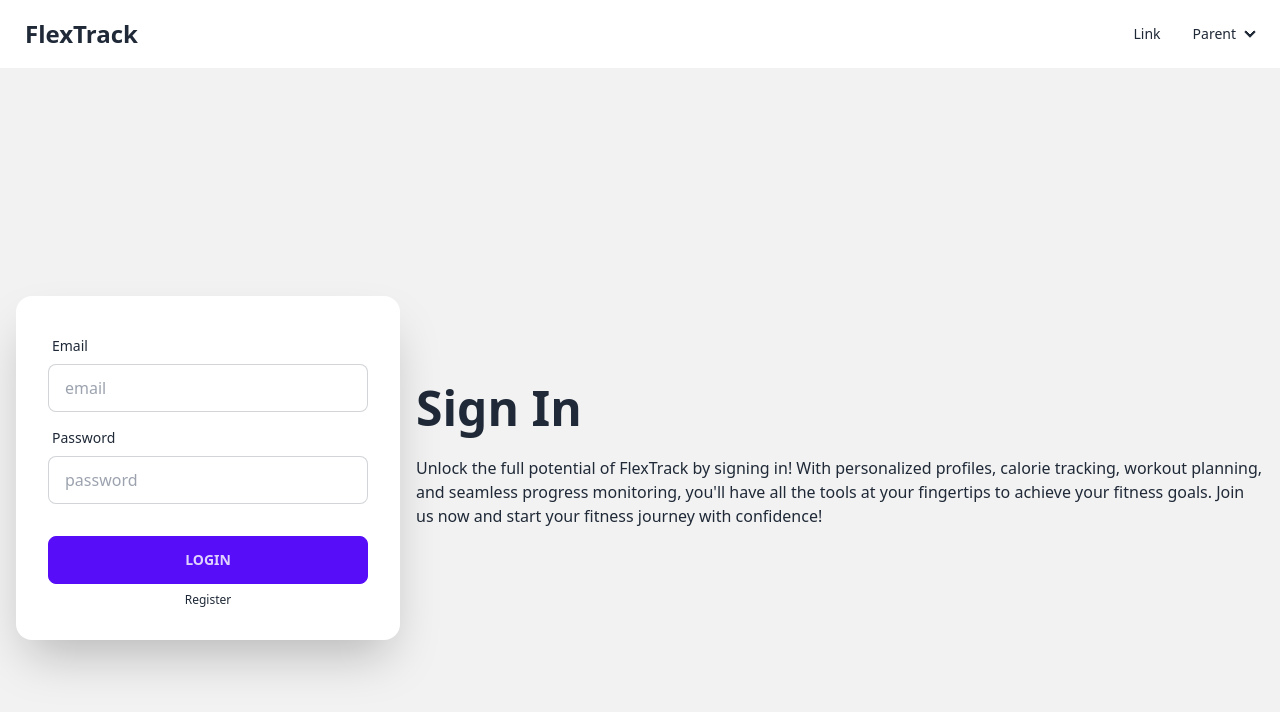
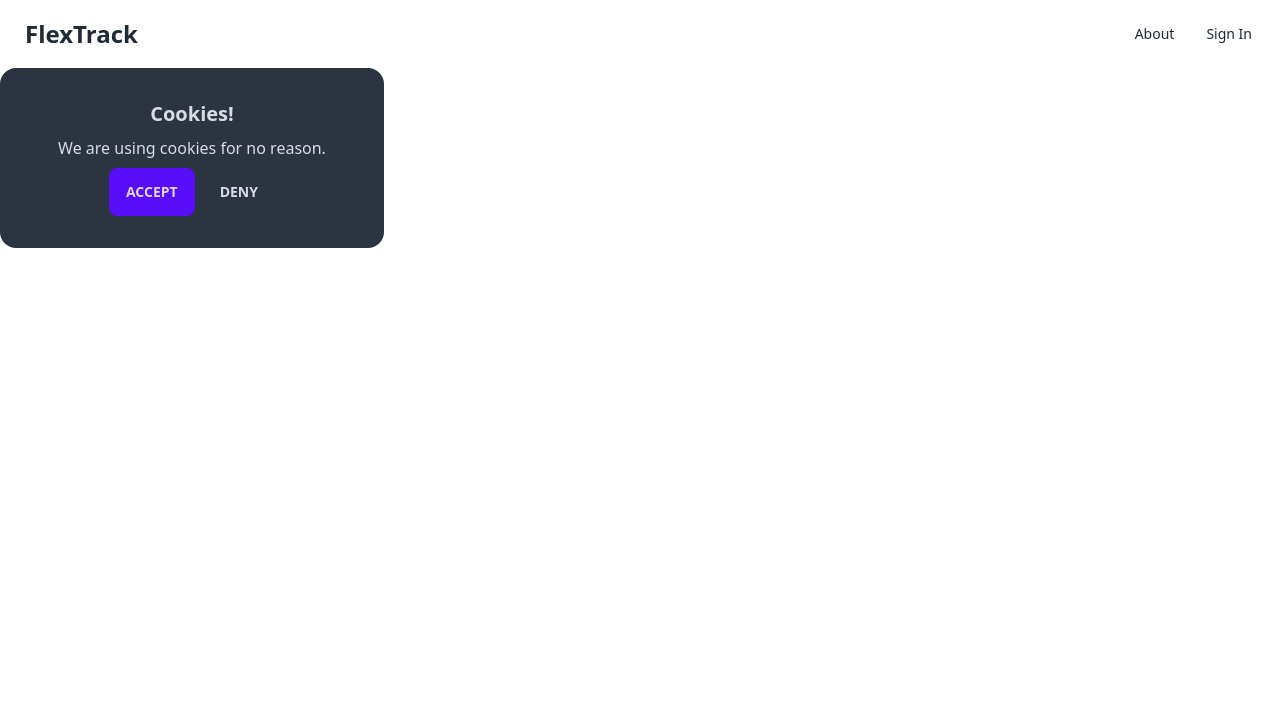
Before and after one commit to seanmckee/FlexTrack, a React (Vite) app in the folder client/: page /auth in a window 1280 px wide. Shown: the top 712 px of the page. Built offline with nearby package versions, Linux system fonts and the light colour scheme.

Commit message:
updated navbar

```diff
--- a/client/src/components/Navbar.tsx
+++ b/client/src/components/Navbar.tsx
@@ -1,28 +1,23 @@
+import { Link } from "react-router-dom";
+
 const Navbar = () => {
   return (
     <div className="navbar bg-base-100">
       <div className="flex-1">
-        <a className="btn btn-ghost normal-case text-2xl text-default-500">
+        <Link
+          to="/"
+          className="btn btn-ghost normal-case text-2xl text-default-500"
+        >
           FlexTrack
-        </a>
+        </Link>
       </div>
       <div className="flex-none">
         <ul className="menu menu-horizontal px-1">
           <li>
-            <a>Link</a>
+            <Link to="/about">About</Link>
           </li>
           <li>
-            <details>
-              <summary>Parent</summary>
-              <ul className="p-2 bg-base-100">
-                <li>
-                  <a>Link 1</a>
-                </li>
-                <li>
-                  <a>Link 2</a>
-                </li>
-              </ul>
-            </details>
+            <Link to="/auth">Sign In</Link>
           </li>
         </ul>
       </div>
--- a/client/src/pages/Auth.tsx
+++ b/client/src/pages/Auth.tsx
@@ -1,47 +1,13 @@
 const Auth = () => {
   return (
     <div>
-      <div className="hero min-h-screen bg-base-200">
-        <div className="hero-content flex-col lg:flex-row-reverse">
-          <div className="text-center lg:text-left">
-            <h1 className="text-5xl font-bold">Sign In</h1>
-            <p className="py-6">
-              Unlock the full potential of FlexTrack by signing in! With
-              personalized profiles, calorie tracking, workout planning, and
-              seamless progress monitoring, you'll have all the tools at your
-              fingertips to achieve your fitness goals. Join us now and start
-              your fitness journey with confidence!
-            </p>
-          </div>
-          <div className="card flex-shrink-0 w-full max-w-sm shadow-2xl bg-base-100">
-            <div className="card-body">
-              <div className="form-control">
-                <label className="label">
-                  <span className="label-text">Email</span>
-                </label>
-                <input
-                  type="text"
-                  placeholder="email"
-                  className="input input-bordered"
-                />
-              </div>
-              <div className="form-control">
-                <label className="label">
-                  <span className="label-text">Password</span>
-                </label>
-                <input
-                  type="text"
-                  placeholder="password"
-                  className="input input-bordered"
-                />
-              </div>
-              <div className="form-control mt-6">
-                <button className="btn btn-primary">Login</button>
-              </div>
-              <button className="label-text-alt link link-hover mx-auto">
-                Register
-              </button>
-            </div>
+      <div className="card w-96 bg-neutral text-neutral-content">
+        <div className="card-body items-center text-center">
+          <h2 className="card-title">Cookies!</h2>
+          <p>We are using cookies for no reason.</p>
+          <div className="card-actions justify-end">
+            <button className="btn btn-primary">Accept</button>
+            <button className="btn btn-ghost">Deny</button>
           </div>
         </div>
       </div>
--- a/client/src/pages/Home.tsx
+++ b/client/src/pages/Home.tsx
@@ -9,7 +9,7 @@ const Home = () => {
           <h1 className="font-bold  mt-0 text-pink-500 lg:text-9xl">Fitness</h1>
           <h1 className="font-bold  mt-5 text-yellow-500">Should Be</h1>
           <h1 className="font-bold mt-5 text-blue-500">Simple</h1>
-          <button className="btn btn-secondary">
+          <button className="btn btn-outline btn-secondary">
             Get Started <BsFillArrowRightCircleFill size={18} />
           </button>
         </div>
```
